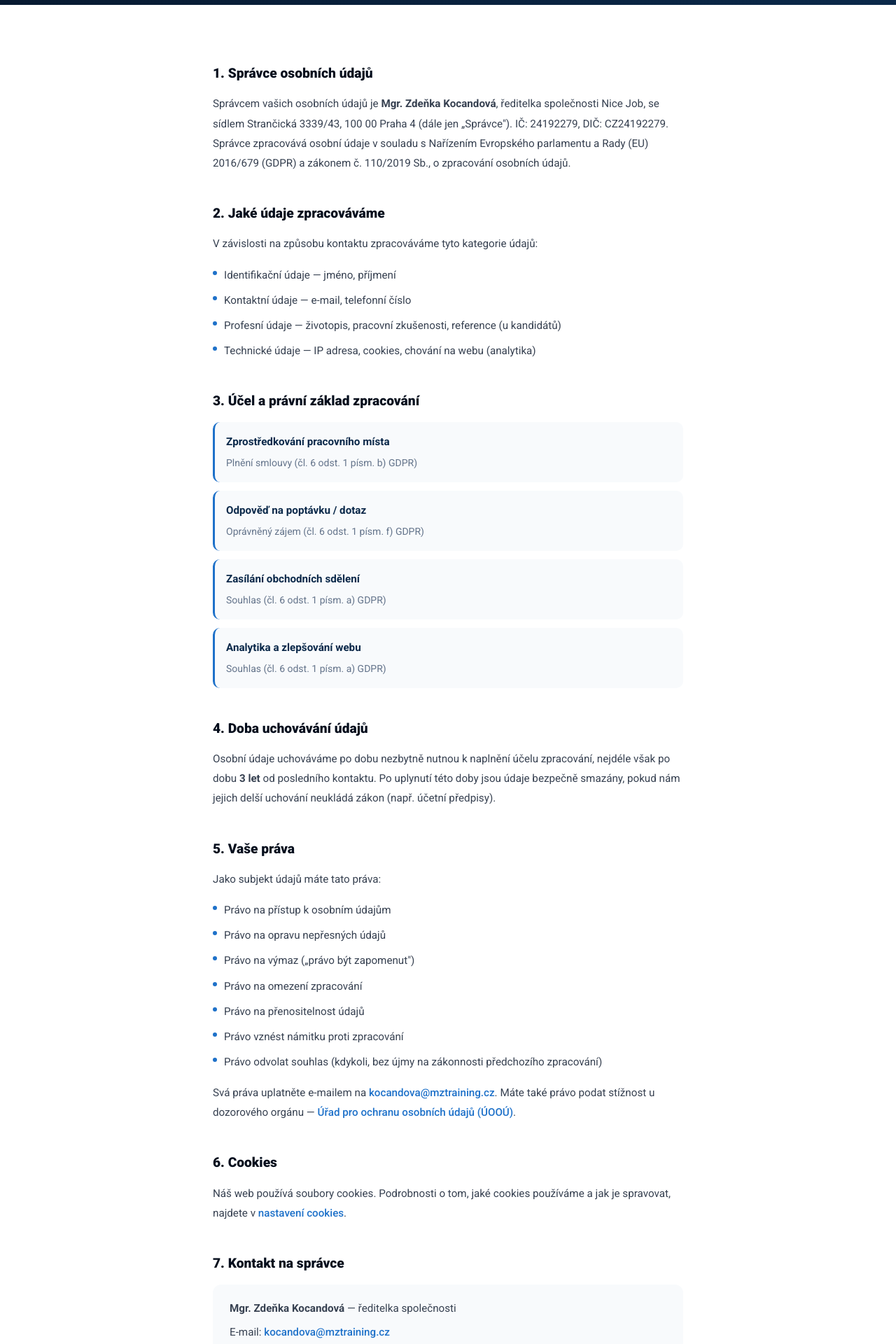
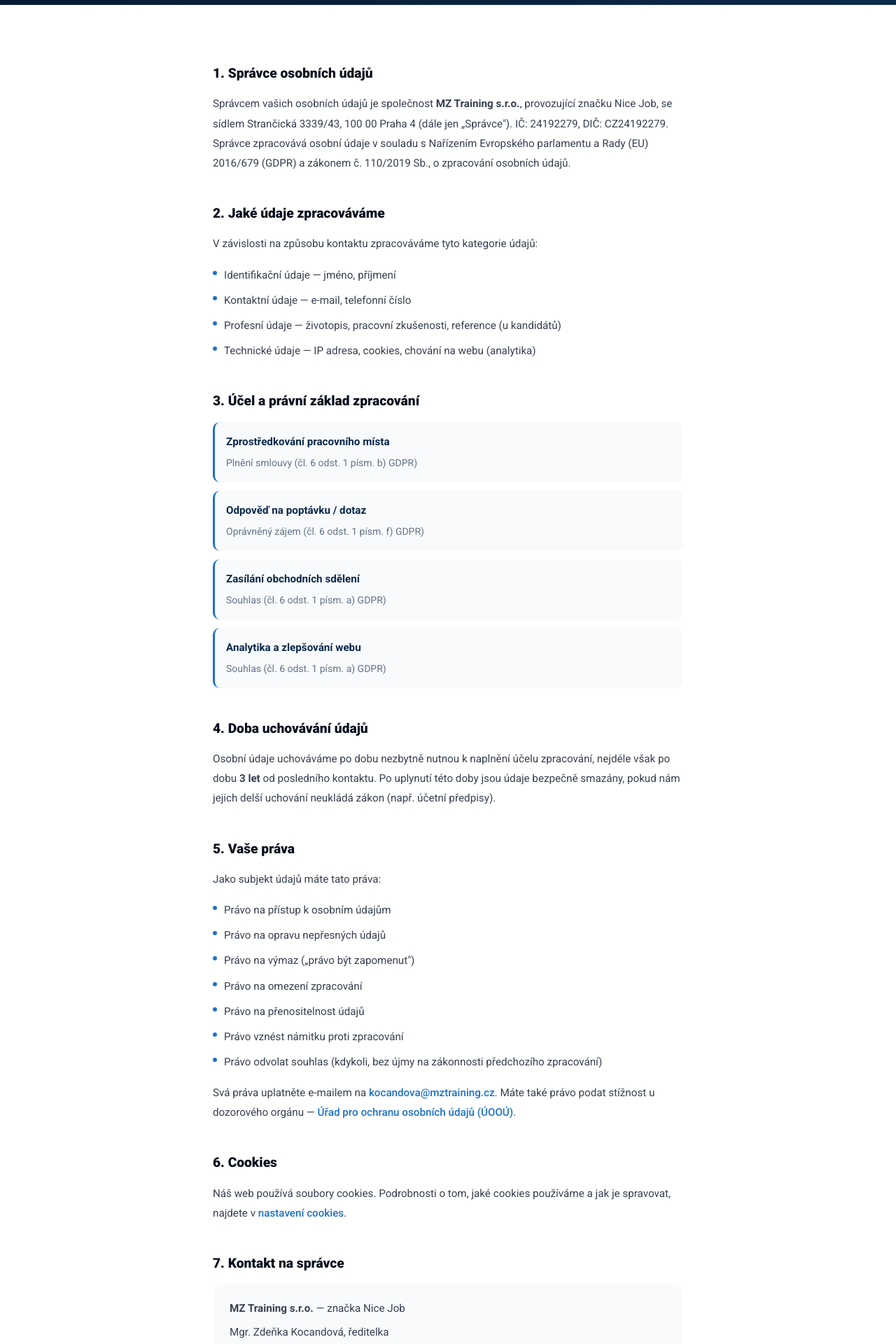
Before and after one commit to Hrny92/nicejob, a Next.js app: page /gdpr in a window 1280 px wide. Shown: the part 360-2280 px from the top of the page at 70% size. Built offline with nearby package versions, Linux system fonts and the light colour scheme.

Commit message:
fix: correct legal entity to MZ Training s.r.o. in GDPR page and footer

```diff
--- a/app/gdpr/page.tsx
+++ b/app/gdpr/page.tsx
@@ -55,8 +55,8 @@ export default function GdprPage() {
               1. Správce osobních údajů
             </h2>
             <p>
-              Správcem vašich osobních údajů je <strong>Mgr. Zdeňka Kocandová</strong>,
-              ředitelka společnosti Nice Job, se sídlem Strančická 3339/43, 100 00 Praha 4
+              Správcem vašich osobních údajů je společnost <strong>MZ Training s.r.o.</strong>,
+              provozující značku Nice Job, se sídlem Strančická 3339/43, 100 00 Praha 4
               (dále jen „Správce"). IČ: 24192279, DIČ: CZ24192279.
               Správce zpracovává osobní údaje v souladu s Nařízením Evropského parlamentu a Rady (EU)
               2016/679 (GDPR) a zákonem č. 110/2019 Sb., o zpracování osobních údajů.
@@ -166,7 +166,8 @@ export default function GdprPage() {
               7. Kontakt na správce
             </h2>
             <div style={{ background: '#f8fafc', borderRadius: 12, padding: '20px 24px', display: 'flex', flexDirection: 'column', gap: 6 }}>
-              <p><strong>Mgr. Zdeňka Kocandová</strong> — ředitelka společnosti</p>
+              <p><strong>MZ Training s.r.o.</strong> — značka Nice Job</p>
+              <p>Mgr. Zdeňka Kocandová, ředitelka</p>
               <p>
                 E-mail:{' '}
                 <a href="mailto:kocandova@mztraining.cz" className="font-medium hover:underline" style={{ color: '#1E71C9' }}>
--- a/components/Footer.tsx
+++ b/components/Footer.tsx
@@ -128,7 +128,7 @@ export default function Footer() {
                         gap-4 py-6 text-[0.78rem]"
           style={{ color: 'rgba(255,255,255,0.22)' }}>
 
-          <span>© {year} Nice Job s.r.o. Všechna práva vyhrazena.</span>
+          <span>© {year} MZ Training s.r.o. Všechna práva vyhrazena.</span>
 
           <div className="flex items-center gap-6">
             {LEGAL_LINKS.map(({ label, href }) => (
```
